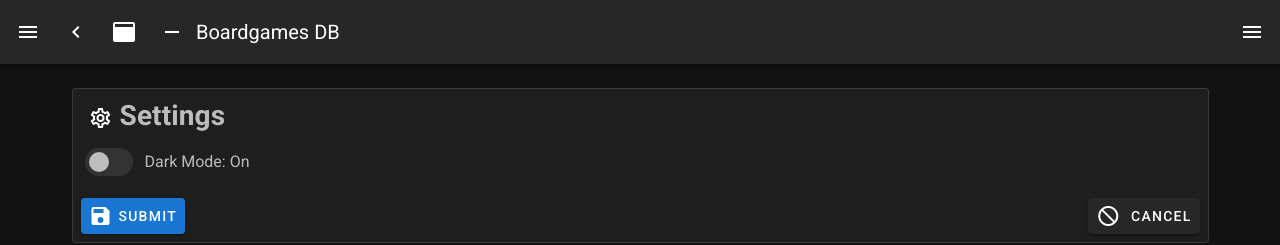
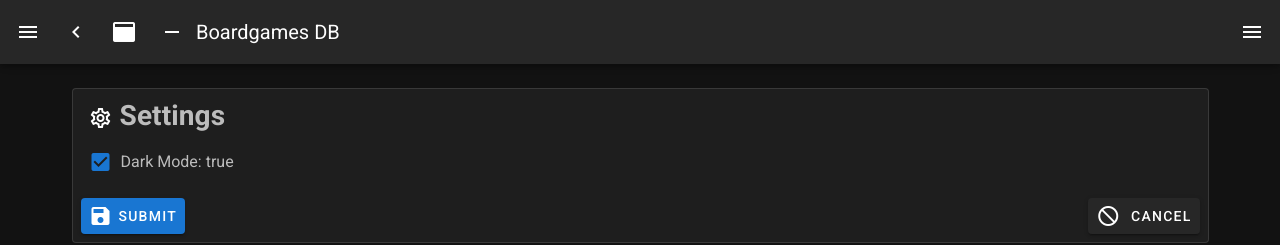
Before and after one commit to yumedzi/boardgames_db, a Nuxt app: page /settings in a window 1280 px wide. Shown: the top 245 px of the page. Built offline with nearby package versions, Linux system fonts and the light colour scheme.

Commit message:
Fix storage-synced dark mode button

```diff
--- a/pages/settings.vue
+++ b/pages/settings.vue
@@ -8,13 +8,13 @@
               <v-icon slot="prepend">mdi-cog-outline</v-icon>&nbsp;Settings
             </h1>
 
-            <v-switch
-              :value="dark_mode"
-              @change="toggleDarkMode"
+            <v-checkbox
+              :input-value="dark_mode"
+              @change="toggleDarkMode($event)"
               hide-details
               inset
-              :label="`Dark Mode: ${dark_mode?'On':'Off'}`"
-            ></v-switch>
+              :label="`Dark Mode: ${dark_mode}`"
+            ></v-checkbox>
           </v-card-text>
 
           <v-card-actions>
@@ -39,13 +39,16 @@ export default {
     return {}
   },
   methods: {
-    toggleDarkMode() {
-      console.log('Clicked on switch...')
-      this.$vuetify.theme.dark = !this.$vuetify.theme.dark
-      console.log('DARK MODE is ' + this.$vuetify.theme.dark.toString())
-      localStorage.setItem('useDarkTheme', this.$vuetify.theme.dark.toString())
-      this.$store.commit('ui/SetDarkMode', this.$vuetify.theme.dark)
+    toggleDarkMode(new_value) {
+      new_value = Boolean(new_value)
+      console.log(`Current value is ${this.dark_mode}`)
+      this.$store.dispatch('ui/setDarkMode', new_value)
+      this.$vuetify.theme.dark = new_value
+      localStorage.setItem('useDarkTheme', new_value.toString())
     }
+  },
+  mounted() {
+    console.log(`Current dark mode from STORE is ${this.dark_mode}`)
   },
   computed: {
     genres() {
```
